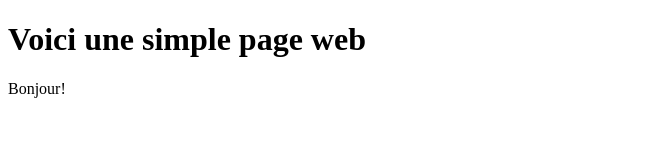
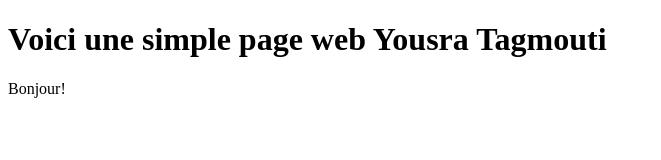
Before and after one commit to YousraTagmouti/Log1000Test1, a plain HTML site: page index.html in a window 1280 px wide. Shown: the whole page, without its empty margins (0-661 px from the left). Drawn offline with Linux system fonts and the light colour scheme.

Commit message:
Update index.html

```diff
--- a/index.html
+++ b/index.html
@@ -2,7 +2,7 @@
 <html>
 	<body>
 
-	<h1>Voici une simple page web</h1>
+	<h1>Voici une simple page web Yousra Tagmouti</h1>
 
 	<p>Bonjour!</p>
 
```
